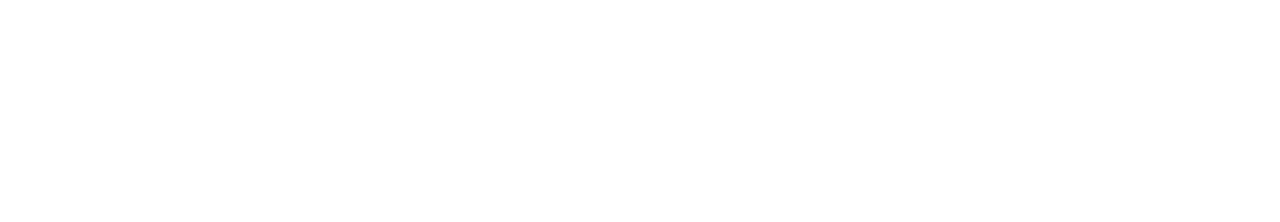
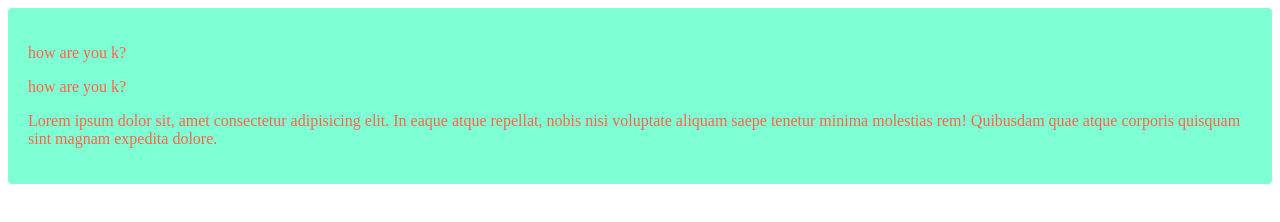
Before and after one commit to smmoontasir/mynewrepository, a plain HTML site: page index.html in a window 1280 px wide. Drawn offline with Linux system fonts and the light colour scheme.

Commit message:
1st commit

```diff
--- /dev/null
+++ b/blog.css
@@ -0,0 +1,5 @@
+div{
+    color: tomato;
+    background-color: aquamarine;
+    padding: 20px;
+    border-radius: 4px;
--- a/index.html
+++ b/index.html
@@ -5,8 +5,14 @@
     <meta http-equiv="X-UA-Compatible" content="IE=edge">
     <meta name="viewport" content="width=device-width, initial-scale=1.0">
     <title>Document</title>
+    <link rel="stylesheet" href="blog.css">
 </head>
 <body>
+    <div>
+        <p>how are you k?</p>
+        <p>how are you k?</p>
+        <p class="blog">Lorem ipsum dolor sit, amet consectetur adipisicing elit. In eaque atque repellat, nobis nisi voluptate aliquam saepe tenetur minima molestias rem! Quibusdam quae atque corporis quisquam sint magnam expedita dolore.</p>
 
+    </div>
 </body>
 </html>
```
